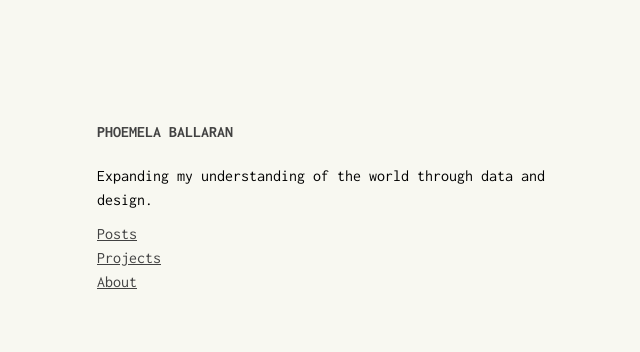
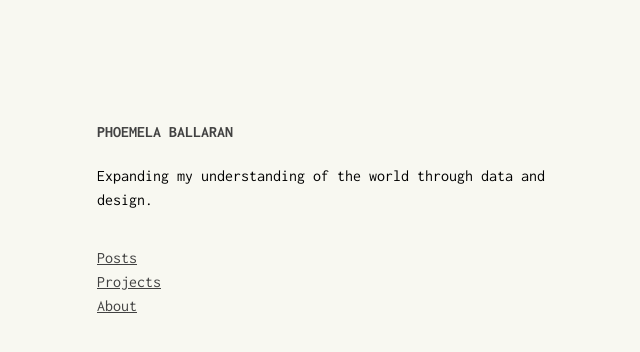
Before and after one commit to comoballar/phoemelaballaran.github.io, a Jekyll site: the page built from index.html, in a window 1280 px wide. Shown: the top 352 px of the page, without its empty margins (23-663 px from the left). Built offline with Jekyll 4.4.1, drawn with Linux system fonts in a browser that asks for light colours.

Commit message:
Update header.html

```diff
--- a/_includes/header.html
+++ b/_includes/header.html
@@ -4,7 +4,7 @@
 	  {{ site.header }}
 	</a>
   </div>
-  <div class="bio__desc">{{ site.desc }}</div>
+  <div class="bio__desc">{{ site.desc }}</div><br>
   {% if site.data.social %}
     <ul class="bio__social">
       {% for item in site.data.social %}
```
